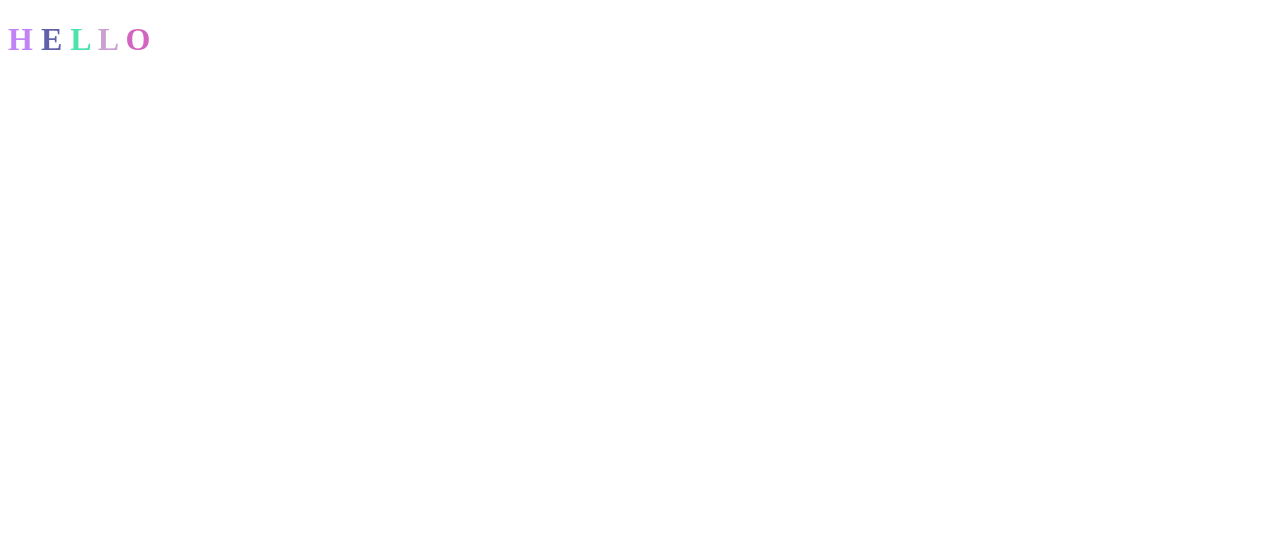
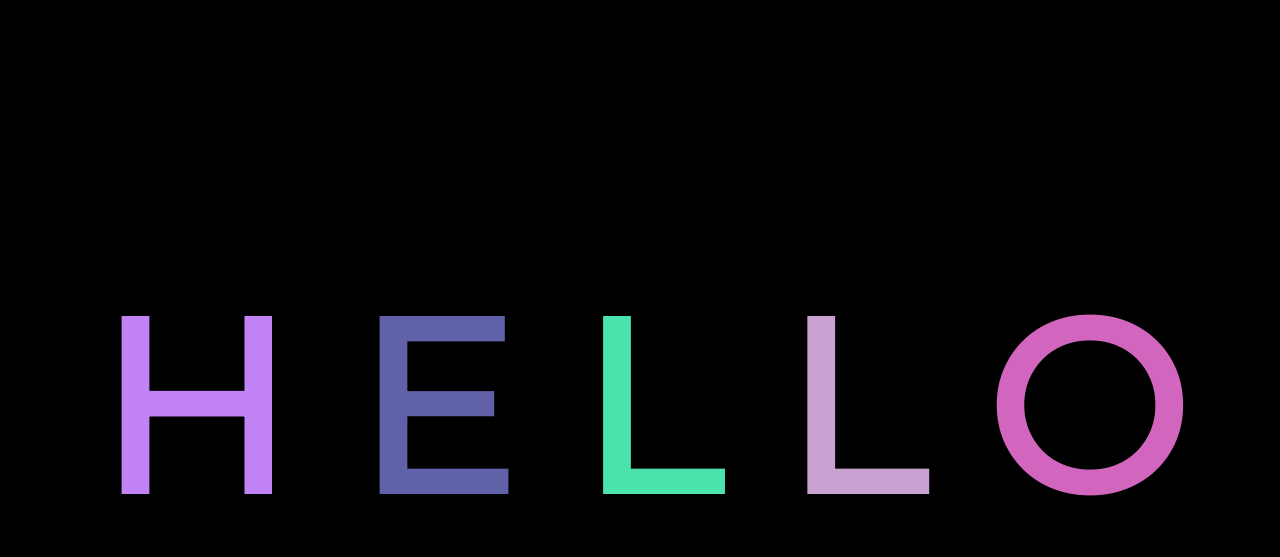
Before and after one commit to wilmhernandez/AnimatedTextDemo, a plain HTML site: page index.html in a window 1280 px wide. Drawn offline with Linux system fonts and the light colour scheme.

Commit message:
add basic styles

```diff
--- /dev/null
+++ b/app.css
@@ -0,0 +1,16 @@
+body {
+  display: flex;
+  justify-content: center;
+  align-items: center;
+  height: 100vh;
+  background-color: black;
+}
+
+h1 {
+  font-size: 15rem;
+  font-family: Montserrat;
+}
+
+.ketter {
+  transition: color 1000ms;
+}
--- a/index.html
+++ b/index.html
@@ -4,6 +4,8 @@
   <meta charset="UTF-8">
   <meta http-equiv="X-UA-Compatible" content="IE=edge">
   <meta name="viewport" content="width=device-width, initial-scale=1.0">
+  <link href="https://fonts.googleapis.com/css2?family=Montserrat&display=swap" rel="stylesheet">
+  <link rel="stylesheet" href="app.css">
   <title>Random Colors</title>
 </head>
 <body>
```
